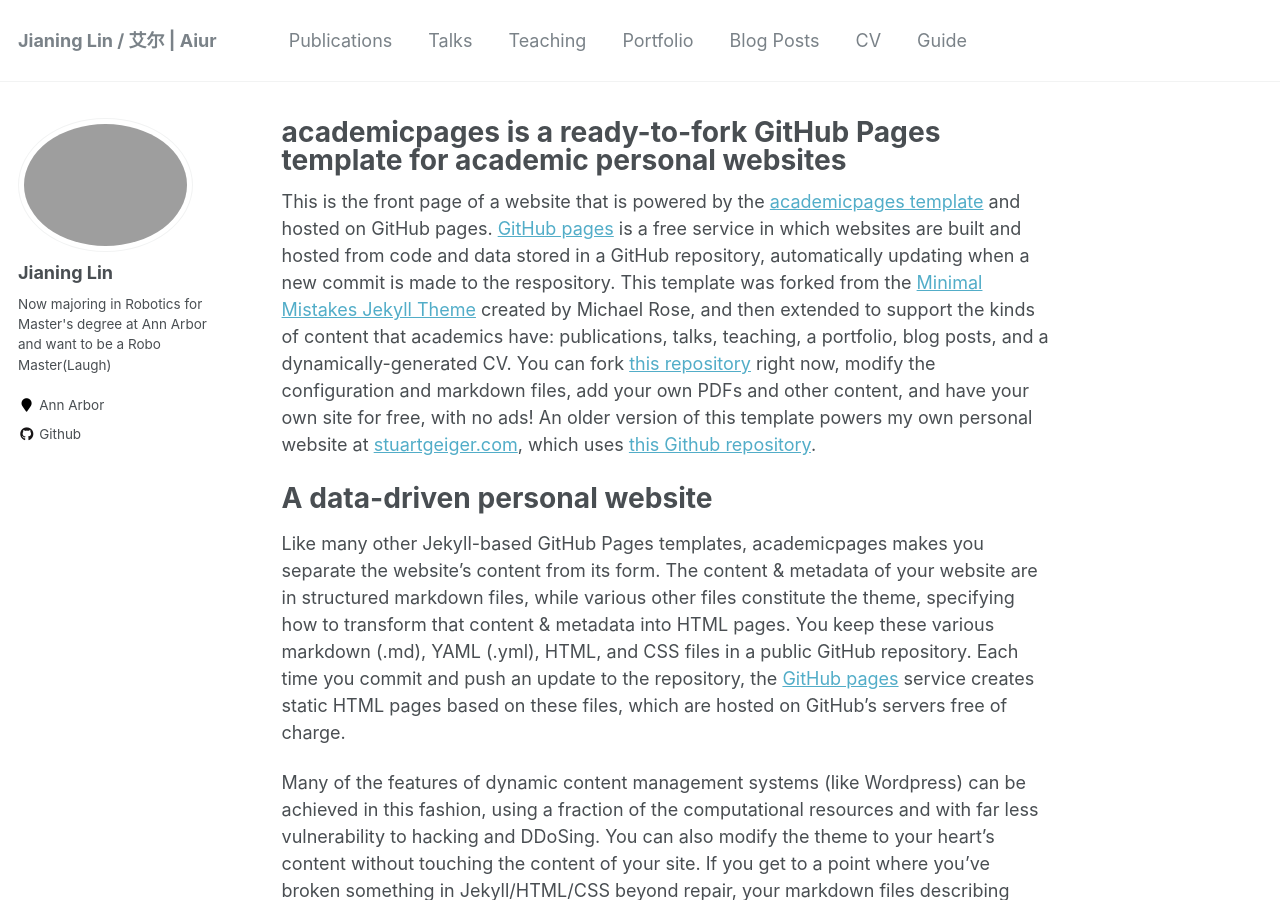
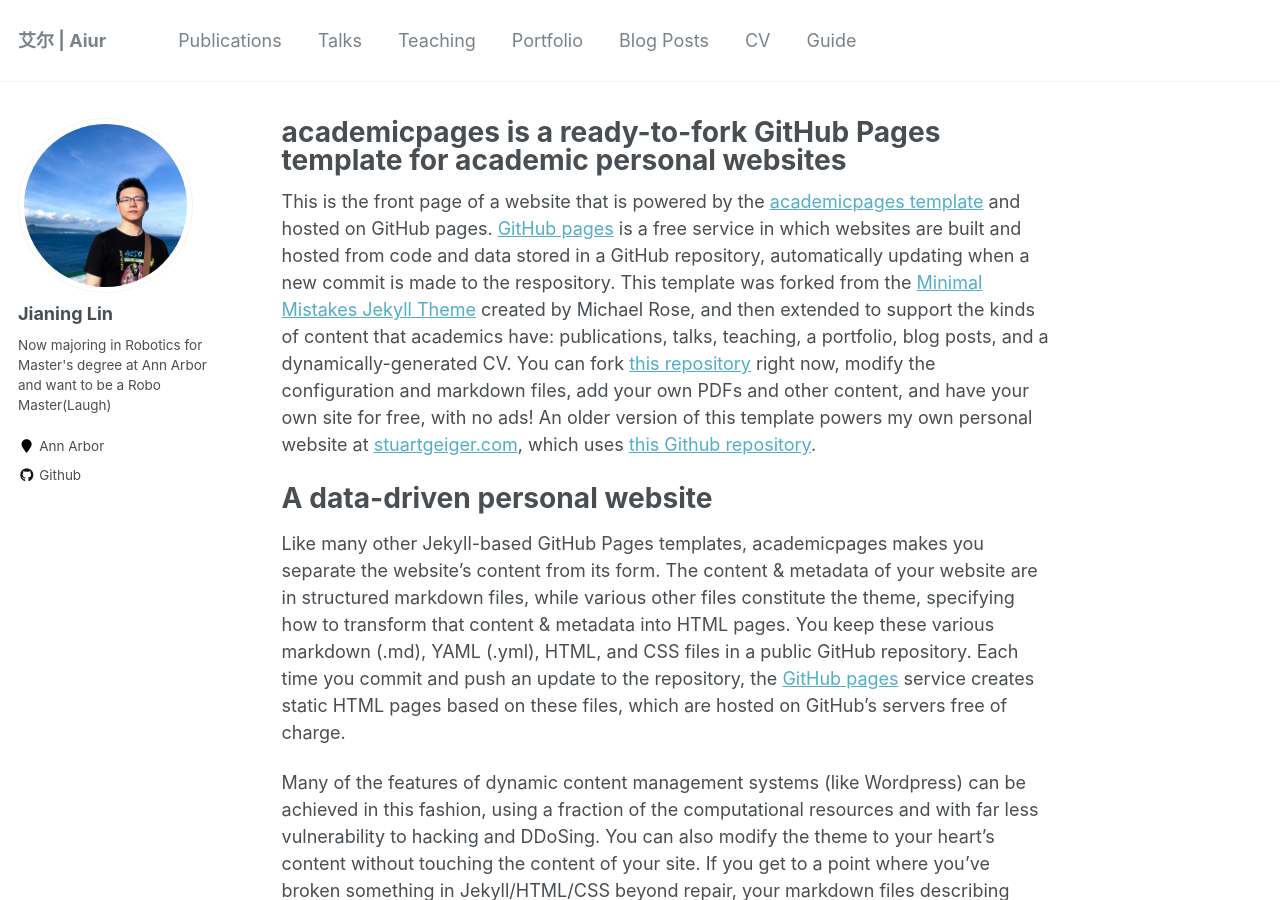
Before and after one commit to undefinedzero/undefinedzero.github.io, a Jekyll site: the page built from _pages/about.md, in a window 1280 px wide and 900 px high. Built offline with Jekyll 4.4.1, drawn with Linux system fonts in a browser that asks for light colours.

Commit message:
Update _config.yml

```diff
--- a/_config.yml
+++ b/_config.yml
@@ -7,7 +7,7 @@
 
 # Site Settings
 locale                   : "en-US"
-title                    : "Jianing Lin / 艾尔 | Aiur"
+title                    : "艾尔 | Aiur"
 title_separator          : "-"
 name                     : &name "Jianing Lin"
 description              : &description "personal description"
@@ -81,7 +81,7 @@
 # Site Author
 author:
   name             : "Jianing Lin"
-  avatar           : "profile.png"
+  avatar           : "profile.jpg"
   bio              : "Now majoring in Robotics for Master's degree at Ann Arbor and want to be a Robo Master(Laugh)"
   location         : "Ann Arbor"
   employer         :
```
